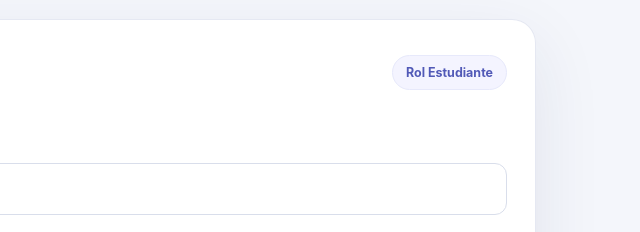
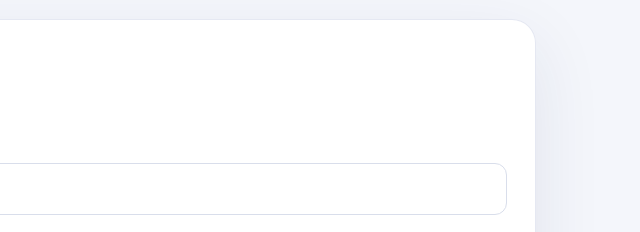
Before and after one commit to xatigptpro-arch/zkaavs, a website: page portal/public/panel.html in a window 1280 px wide. Shown: the part 404-636 px from the top of the page, 640-1280 px from the left. Drawn offline with Linux system fonts and the light colour scheme; no server answers.

Commit message:
Remove student role badge from invite form

```diff
--- a/portal/public/panel.html
+++ b/portal/public/panel.html
@@ -16,7 +16,7 @@
       <div class="stat"><span>Invitaciones pendientes</span><strong id="pending-count">—</strong></div>
     </section>
     <section class="card" aria-labelledby="new-invite-heading">
-      <div class="card-heading"><div><p class="eyebrow">Nueva invitación</p><h2 id="new-invite-heading">Invitar por correo</h2></div><span class="state">Rol Estudiante</span></div>
+      <div class="card-heading"><div><p class="eyebrow">Nueva invitación</p><h2 id="new-invite-heading">Invitar por correo</h2></div></div>
       <form id="invite-form">
         <label for="email">Correo de la persona</label>
         <input id="email" name="email" type="email" autocomplete="email" maxlength="254" placeholder="nombre@ejemplo.com" required>
```
